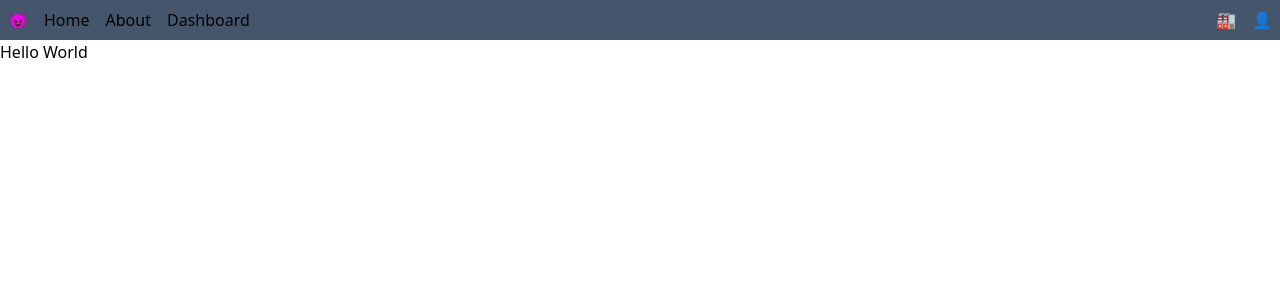
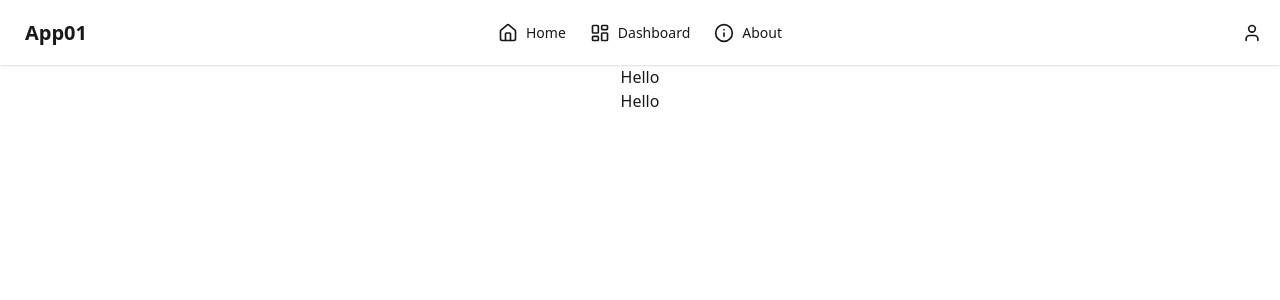
Before and after one commit to apichet2608/app01, a React (Vite) app: page / in a window 1280 px wide. Shown: the top 300 px of the page. Built offline with nearby package versions, Linux system fonts and the light colour scheme.

Commit message:
add - lucid icomns - daisyui - example appbar

```diff
--- a/package.json
+++ b/package.json
@@ -11,6 +11,7 @@
   },
   "dependencies": {
     "@tailwindcss/vite": "^4.1.6",
+    "lucide-react": "^0.510.0",
     "react": "^19.1.0",
     "react-dom": "^19.1.0",
     "react-router-dom": "^7.6.0",
@@ -21,6 +22,7 @@
     "@types/react": "^19.1.2",
     "@types/react-dom": "^19.1.2",
     "@vitejs/plugin-react": "^4.4.1",
+    "daisyui": "^5.0.35",
     "eslint": "^9.25.0",
     "eslint-plugin-react-hooks": "^5.2.0",
     "eslint-plugin-react-refresh": "^0.4.19",
--- a/src/Components/Appbar.tsx
+++ b/src/Components/Appbar.tsx
@@ -1,29 +1,5 @@
-// import { useNavigate } from "react-router-dom";
-
-// const Appbar = () => {
-//   const navigate = useNavigate();
-
-//   const navigate_to = (path: string) => {
-//     navigate(path);
-//   };
-
-//   return (
-//     <div className="flex gap-2 bg-slate-600 justify-between">
-//       <div className="flex gap-2">
-//         <div className="">😈</div>
-//         <button onClick={() => navigate_to("/")}>Home</button>
-//         <div onClick={() => navigate_to("/about")}>About</div>
-//         <div onClick={() => navigate_to("/dashboard")}>Dashboard</div>
-//       </div>
-//       <div className="flex gap-2">
-//         <div>🏭</div>
-//         <div>👤</div>
-//       </div>
-//     </div>
-//   );
-// };
-// export default Appbar;
 import { useNavigate } from "react-router-dom";
+import { Home, Info, LayoutDashboard, Factory, User } from "lucide-react";
 
 const Appbar = () => {
   const navigate = useNavigate();
@@ -33,16 +9,76 @@ const Appbar = () => {
   };
 
   return (
-    <div className="grid grid-cols-2 gap-4 bg-slate-600 p-2">
-      <div className="grid grid-flow-col gap-4 justify-start">
-        <div className="">😈</div>
-        <button onClick={() => navigate_to("/")}>Home</button>
-        <div onClick={() => navigate_to("/about")}>About</div>
-        <div onClick={() => navigate_to("/dashboard")}>Dashboard</div>
+    <div className="navbar bg-base-100 shadow-sm">
+      <div className="navbar-start">
+        <div className="dropdown">
+          <label tabIndex={0} className="btn btn-ghost lg:hidden">
+            <svg
+              xmlns="http://www.w3.org/2000/svg"
+              className="h-5 w-5"
+              fill="none"
+              viewBox="0 0 24 24"
+              stroke="currentColor"
+            >
+              <path
+                strokeLinecap="round"
+                strokeLinejoin="round"
+                strokeWidth="2"
+                d="M4 6h16M4 12h8m-8 6h16"
+              />
+            </svg>
+          </label>
+          <ul
+            tabIndex={0}
+            className="menu menu-sm dropdown-content mt-3 z-[1] p-2 shadow bg-base-100 rounded-box w-52"
+          >
+            <li>
+              <a onClick={() => navigate_to("/")}>
+                <Home size={20} /> Home
+              </a>
+            </li>
+            <li>
+              <a onClick={() => navigate_to("/dashboard")}>
+                <LayoutDashboard size={20} /> Dashboard
+              </a>
+            </li>
+            <li>
+              <a onClick={() => navigate_to("/factory")}>
+                <Factory size={20} /> Factory
+              </a>
+            </li>
+            <li>
+              <a onClick={() => navigate_to("/about")}>
+                <Info size={20} /> About
+              </a>
+            </li>
+          </ul>
+        </div>
+        <a className="btn btn-ghost normal-case text-xl">App01</a>
       </div>
-      <div className="grid grid-flow-col gap-4 justify-end">
-        <div>🏭</div>
-        <div>👤</div>
+      <div className="navbar-center hidden lg:flex">
+        <ul className="menu menu-horizontal px-1">
+          <li>
+            <a onClick={() => navigate_to("/")}>
+              <Home size={20} /> Home
+            </a>
+          </li>
+          <li>
+            <a onClick={() => navigate_to("/dashboard")}>
+              <LayoutDashboard size={20} /> Dashboard
+            </a>
+          </li>
+          <li>
+            <a onClick={() => navigate_to("/about")}>
+              <Info size={20} /> About
+            </a>
+          </li>
+        </ul>
+      </div>
+      <div className="navbar-end">
+        <button className="btn btn-ghost btn-circle">
+          <User size={20} />
+        </button>
       </div>
     </div>
   );
--- a/src/index.css
+++ b/src/index.css
@@ -1 +1,2 @@
 @import "tailwindcss";
+@plugin "daisyui";
--- a/src/pages/Home/main/page.tsx
+++ b/src/pages/Home/main/page.tsx
@@ -1,4 +1,17 @@
 const Home = () => {
-  return <div>Hello World</div>;
+  return (
+    <div>
+      <div
+        style={{
+          display: "flex",
+          justifyContent: "center",
+          alignItems: "center",
+        }}
+      >
+        Hello
+      </div>
+      <div className="flex justify-center items-center">Hello</div>
+    </div>
+  );
 };
 export default Home;
```
Also changed, not shown: 1 other file (tests, documents, lock files or other folders).
